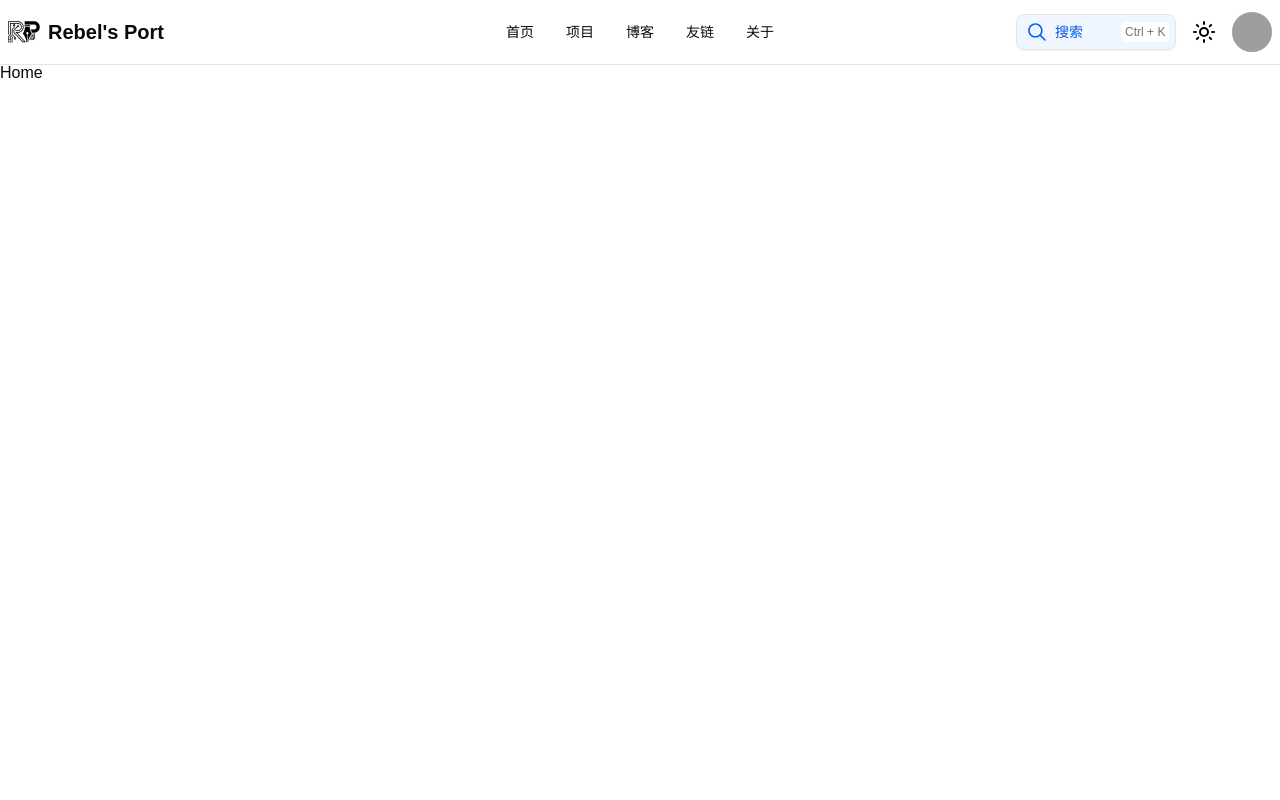
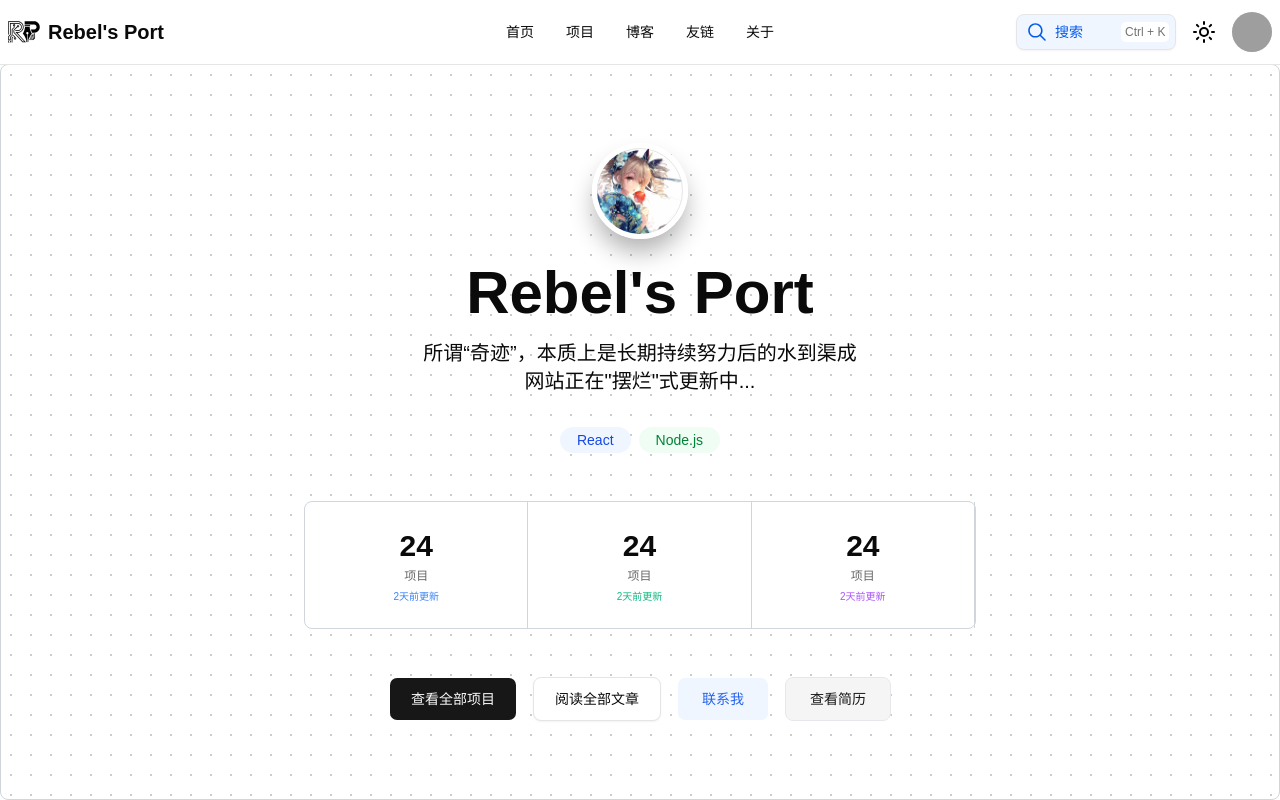
Before and after one commit to FamousRebel/Rebel_Port_React, a React (Vite) app in the folder Frontend/: page /home in a window 1280 px wide. Built offline with nearby package versions, Linux system fonts and the light colour scheme; grey boxes are pictures that could not be loaded.

Commit message:
feat (home) : 开发首页展示模块框架
- 创建 Card 通用卡片组件文件（待完善样式）
- 实现 BusinessCard 名片展示
- 添加 Badge 标签组件
- 更新首页样式配置

```diff
--- /dev/null
+++ b/Frontend/src/components/Common/Card/Card.tsx
@@ -0,0 +1,8 @@
+import type { ReactNode } from "react";
+
+const Card = ({ children }: { children: ReactNode }) => {
+  return (
+    <div className="border border-gray-300 rounded-md p-4">{children}</div>
+  );
+};
+export default Card;
--- /dev/null
+++ b/Frontend/src/components/Common/Card/CardContent.tsx
@@ -0,0 +1,6 @@
+import type { ReactNode } from "react";
+
+const CardContent = ({ children }: { children: ReactNode }) => {
+  return <div className="p-4">{children}</div>;
+};
+export default CardContent;
--- /dev/null
+++ b/Frontend/src/components/Common/Card/CardHeader.tsx
@@ -0,0 +1,8 @@
+import type { ReactNode } from "react";
+
+const CardHeader = ({ children }: { children: ReactNode }) => {
+  return (
+    <div className="p-4 flex justify-between items-center">{children}</div>
+  );
+};
+export default CardHeader;
--- /dev/null
+++ b/Frontend/src/components/Common/Card/CardTitle.tsx
@@ -0,0 +1,6 @@
+import type { ReactNode } from "react";
+
+const CardTitle = ({ children }: { children: ReactNode }) => {
+  return <div className="text-2xl font-bold">{children}</div>;
+};
+export default CardTitle;
--- /dev/null
+++ b/Frontend/src/components/Common/Card/index.tsx
@@ -0,0 +1,4 @@
+export { default as Card } from "./Card";
+export { default as CardHeader } from "./CardHeader";
+export { default as CardTitle } from "./CardTitle";
+export { default as CardContent } from "./CardContent";
--- /dev/null
+++ b/Frontend/src/components/Sections/Home/BusinessCard.tsx
@@ -0,0 +1,82 @@
+import { Avatar, AvatarImage } from "@/components/ui/avatar";
+import BusinessCardImg from "@/assets/1.png";
+import { Badge } from "@/components/ui/badge";
+import { Button } from "@/components/ui/button";
+import { useNavigate } from "react-router-dom";
+
+const BusinessCard = () => {
+  const navigate = useNavigate();
+  return (
+    <div>
+      <div className="h-[calc(100vh-64px)] border border-gray-300 rounded-md bg-dot-pattern">
+        <div className="flex flex-col items-center justify-center mx-auto w-full max-w-7xl h-full">
+          <Avatar className="w-24 h-24 border-5 border-white shadow-[0_15px_25px_-2px_rgba(0,0,0,0.3)] mb-6">
+            <AvatarImage src={BusinessCardImg} />
+          </Avatar>
+          <div className="text-6xl font-bold mb-4">Rebel's Port</div>
+          <div className="flex flex-col text-xl justify-center items-center mb-8">
+            <span>所谓“奇迹”，本质上是长期持续努力后的水到渠成‌</span>
+            <span>网站正在"摆烂"式更新中...</span>
+          </div>
+          <div className="flex gap-2 mb-12">
+            <Badge className="text-sm px-4 py-3 bg-blue-50 text-blue-700 dark:bg-blue-950 dark:text-blue-300">
+              React
+            </Badge>
+            <Badge className="text-sm px-4 py-3 bg-green-50 text-green-700 dark:bg-green-950 dark:text-green-300">
+              Node.js
+            </Badge>
+          </div>
+          <div className="grid grid-cols-3 border border-gray-300 bg-white rounded-md w-full max-w-2xl h-32">
+            <div className="border-r border-gray-300 p-4 flex flex-col items-center justify-center gap-1">
+              <span className="text-3xl font-bold">24</span>
+              <span className="text-[#666666] text-xs">项目</span>
+              <span className="text-[10px] text-[#3B82F6]">2天前更新</span>
+            </div>
+            <div className="border-r border-gray-300 p-4 flex flex-col items-center justify-center gap-1">
+              <span className="text-3xl font-bold">24</span>
+              <span className="text-[#666666] text-xs">项目</span>
+              <span className="text-[10px] text-[#10B981]">2天前更新</span>
+            </div>
+
+            <div className="border-r border-gray-300 p-4 flex flex-col items-center justify-center gap-1">
+              <span className="text-3xl font-bold">24</span>
+              <span className="text-[#666666] text-xs">项目</span>
+              <span className="text-[10px] text-[#A855F7]">2天前更新</span>
+            </div>
+          </div>
+          <div className="flex gap-4 mt-12">
+            <Button
+              className="px-6 py-2.5 w-32 h-11"
+              onClick={() => navigate("/projects")}
+            >
+              查看全部项目
+            </Button>
+            <Button
+              variant="outline"
+              className="px-6 py-2.5 w-32 h-11"
+              onClick={() => navigate("/blogs")}
+            >
+              阅读全部文章
+            </Button>
+            <Button
+              variant="secondary"
+              className="px-6 py-2.5 w-23 h-11
+              bg-[#EFF6FF] text-[#2563EB]"
+              onClick={() => navigate("/about")}
+            >
+              联系我
+            </Button>
+            <Button
+              variant="secondary"
+              className="px-6 py-2.5 w-26.5 h-11 border border-[#E5E7EB]"
+              onClick={() => navigate("/about")}
+            >
+              查看简历
+            </Button>
+          </div>
+        </div>
+      </div>
+    </div>
+  );
+};
+export default BusinessCard;
--- /dev/null
+++ b/Frontend/src/components/Sections/Home/index.tsx
@@ -0,0 +1 @@
+export { default as BusinessCard } from "./BusinessCard";
--- /dev/null
+++ b/Frontend/src/components/ui/badge.tsx
@@ -0,0 +1,49 @@
+import * as React from "react"
+import { cva, type VariantProps } from "class-variance-authority"
+import { Slot } from "radix-ui"
+
+import { cn } from "@/lib/utils"
+
+const badgeVariants = cva(
+  "group/badge inline-flex h-5 w-fit shrink-0 items-center justify-center gap-1 overflow-hidden rounded-4xl border border-transparent px-2 py-0.5 text-xs font-medium whitespace-nowrap transition-all focus-visible:border-ring focus-visible:ring-[3px] focus-visible:ring-ring/50 has-data-[icon=inline-end]:pr-1.5 has-data-[icon=inline-start]:pl-1.5 aria-invalid:border-destructive aria-invalid:ring-destructive/20 dark:aria-invalid:ring-destructive/40 [&>svg]:pointer-events-none [&>svg]:size-3!",
+  {
+    variants: {
+      variant: {
+        default: "bg-primary text-primary-foreground [a]:hover:bg-primary/80",
+        secondary:
+          "bg-secondary text-secondary-foreground [a]:hover:bg-secondary/80",
+        destructive:
+          "bg-destructive/10 text-destructive focus-visible:ring-destructive/20 dark:bg-destructive/20 dark:focus-visible:ring-destructive/40 [a]:hover:bg-destructive/20",
+        outline:
+          "border-border text-foreground [a]:hover:bg-muted [a]:hover:text-muted-foreground",
+        ghost:
+          "hover:bg-muted hover:text-muted-foreground dark:hover:bg-muted/50",
+        link: "text-primary underline-offset-4 hover:underline",
+      },
+    },
+    defaultVariants: {
+      variant: "default",
+    },
+  }
+)
+
+function Badge({
+  className,
+  variant = "default",
+  asChild = false,
+  ...props
+}: React.ComponentProps<"span"> &
+  VariantProps<typeof badgeVariants> & { asChild?: boolean }) {
+  const Comp = asChild ? Slot.Root : "span"
+
+  return (
+    <Comp
+      data-slot="badge"
+      data-variant={variant}
+      className={cn(badgeVariants({ variant }), className)}
+      {...props}
+    />
+  )
+}
+
+export { Badge, badgeVariants }
--- a/Frontend/src/index.css
+++ b/Frontend/src/index.css
@@ -132,3 +132,11 @@
     @apply font-sans;
   }
 }
+
+@layer utilities {
+  .bg-dot-pattern {
+    background-color: #ffffff;
+    background-image: radial-gradient(#ccc 1px, transparent 1px);
+    background-size: 20px 20px;
+  }
+}
--- a/Frontend/src/pages/Home/index.tsx
+++ b/Frontend/src/pages/Home/index.tsx
@@ -1,10 +1,11 @@
-import React from 'react';
+import { BusinessCard } from "@/components/Sections/Home";
+import React from "react";
 
 const Home = () => {
-    return (
-        <div>
-            <h1>Home</h1>
-        </div>
-    );
-}
+  return (
+    <div>
+      <BusinessCard />
+    </div>
+  );
+};
 export default Home;
```
Also changed, not shown: Frontend/src/assets/1.png (added).
